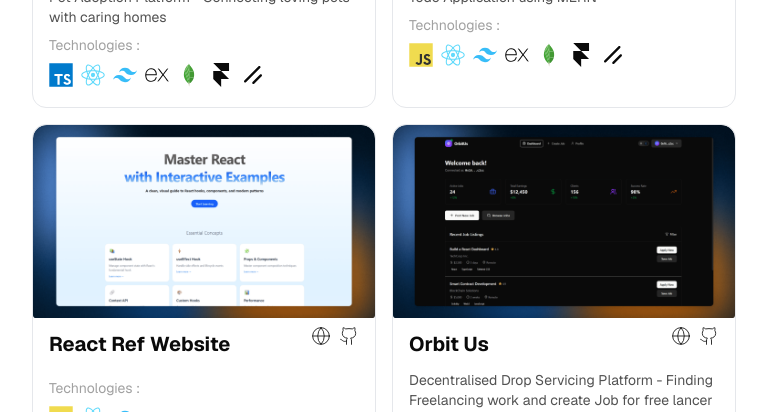
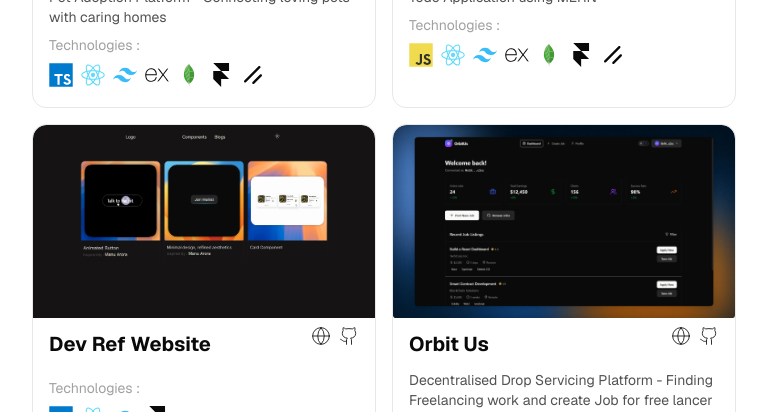
Before and after one commit to rachitdhaka/Rachit-Dhaka-Portfolio, a Next.js app: page / in a window 1280 px wide. Shown: the part 820-1232 px from the top of the page, without its empty margins (264-1031 px from the left). Built offline with nearby package versions, Linux system fonts and the light colour scheme.

Commit message:
changes in projects

```diff
--- a/components/ProjectSection.tsx
+++ b/components/ProjectSection.tsx
@@ -25,7 +25,7 @@ import {
 // importing all the images
 import ethlink from "@/public/ProjectImages/Ethlink.png";
 import orbitus from "@/public/ProjectImages/Orbitus.png";
-import ReactRef from "@/public/ProjectImages/ReactRef.png";
+import DevRef from "@/public/Images/DevRef.webp"
 import Todo from "@/public/ProjectImages/Todo.png";
 import PickPawz from "@/public/ProjectImages/PickPawz.png";
 const ProjectArray = [
@@ -65,12 +65,12 @@ const ProjectArray = [
   },
   {
     id: 3,
-    name: "React Ref Website",
+    name: "Dev Ref Website",
     detail: "",
-    thumbanail: ReactRef,
-    url: "https://reactref.vercel.app/",
-    techStack: ["JavaScript", "React", "Tailwind"],
-    githubUrl: "https://github.com/rachitdhaka/React-Ref",
+    thumbanail: DevRef,
+    url: "https://devs-ref.vercel.app/",
+    techStack: ["TypeScript", "React", "Tailwind" , "Motion"],
+    githubUrl: "https://github.com/rachitdhaka/DevRef",
   },
   {
     id: 4,
```
Also changed, not shown: public/Images/DevRef.webp (added).
